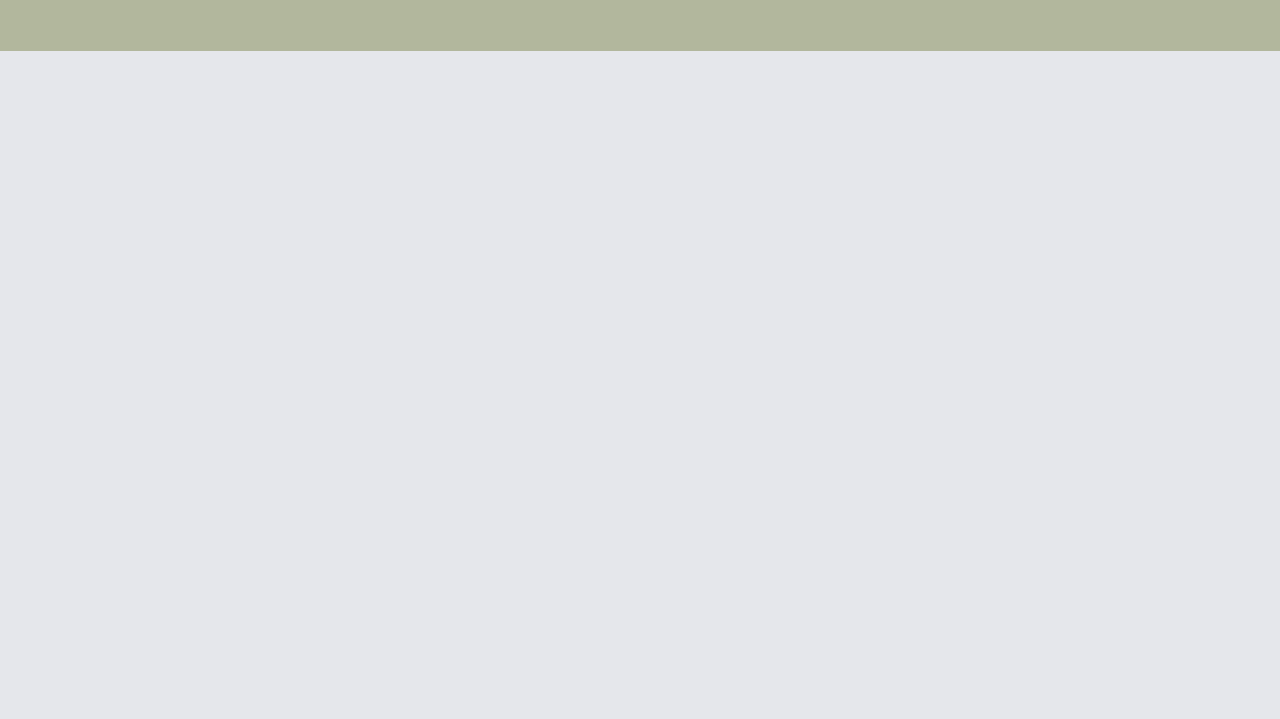
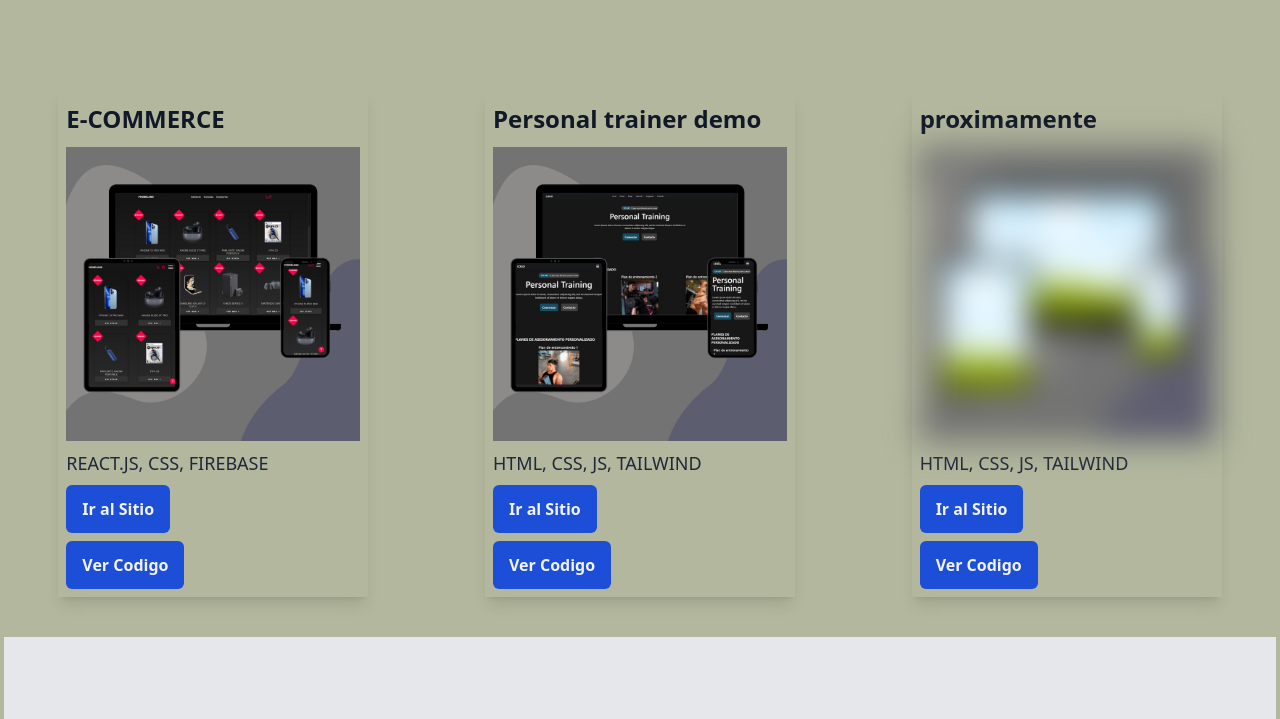
Before and after one commit to inakizarate25/PORTFOLIO, a website: page index.html in a window 1280 px wide. Shown: the part 2401-3120 px from the top of the page. Drawn offline with nearby package versions, Linux system fonts and the light colour scheme; a script that the page names is missing.

Commit message:
proyectos

```diff
--- a/index.html
+++ b/index.html
@@ -41,13 +41,13 @@
     class="flex flex-col justify-start items-start h-[90vh] md:h-[90vh] w-[90%] bg-[url('./img/marca_4.svg')] md:bg-[url('./img/marca_3.svg')] bg-no-repeat bg-center mb-4 "
     id="inicio"></section>
 
-  <div class="w-full h-52 bg-[aliceblue] flex justify-center items-center">
+  <div class="w-[99.3vw] h-52 bg-[aliceblue] flex justify-center items-center">
     <button data-aos="zoom-in" class="py-3 px-4 bg-blue-700 rounded-md text-2xl text-gray-100 hover:scale-105 hover:shadow-md">
       <a class="bi bi-file-earmark-arrow-down" download="CV-IÑAKI-ZARATE" href="./IÑAKI ZÁRATE.pdf">Descargar CV</a>
     </button>
   </div>
 
-  <section class="flex flex-col w-full md:w-full h-auto items-center justify-around py-6 bg-gray-950 " id="hab">
+  <section class="flex flex-col w-full md:w-[99.3vw] h-auto items-center justify-around py-6 bg-gray-950 " id="hab">
     <h2 class="text-3xl text-gray-100">HABILIDADES</h2>
     <div class="grid grid-cols-2 grid-rows-4 gap-10 md:gap-x-32 md:grid-cols-4 md:grid-rows-2 py-10">
       <img data-aos="fade-in" class="w-[100px]" src="img/html-5.webp" alt="html" />
@@ -117,8 +117,36 @@
       <p class="text-xl py-3">React.js - CoderHouse.</p>
     </div>
   </section>
+  <section id="proyectos" class="h-auto w-full py-10 flex flex-col md:flex-row justify-around items-center ">
+    <!-- ecommerce -->
+    <div class=" w-[310px] flex justify-center items-start flex-col shadow-lg gap-2 py-2 px-2">
+      <h3 class="text-2xl font-semibold text-gray-900 py-1">E-COMMERCE</h3>
+      <img src="./img/1.webp" alt="ecommerce" class="h-full">
+      <span class="text-lg font-medium text-gray-800">REACT.JS, CSS, FIREBASE</span>
+      <a class="py-3 px-4 font-2xl text-gray-100 font-semibold bg-blue-700 rounded-md hover:scale-95 transition-all cursor-pointer" href="https://proyecto-react-coder-phoneland-inakizarate25.vercel.app/">Ir al Sitio</a>
+      <a class="py-3 px-4 font-2xl text-gray-100 font-semibold bg-blue-700 rounded-md hover:scale-95 transition-all cursor-pointer" href="https://github.com/inakizarate25/Proyecto-react-coder">Ver Codigo</a>
+    </div>
 
-  <section class="calendly w-full py-10 bg-gray-200" >
+    <!-- profes -->
+    <div class=" w-[310px] flex justify-center items-start flex-col shadow-lg gap-2 py-2 px-2">
+      <h3 class="text-2xl font-semibold text-gray-900 py-1">Personal trainer demo</h3>
+      <img src="./img/2.webp" alt="profes" class="h-full">
+      <span class="text-lg font-medium text-gray-800">HTML, CSS, JS, TAILWIND</span>
+      <a class="py-3 px-4 font-2xl text-gray-100 font-semibold bg-blue-700 rounded-md hover:scale-95 transition-all cursor-pointer" href="https://plantilla-profes.vercel.app/">Ir al Sitio</a>
+      <a class="py-3 px-4 font-2xl text-gray-100 font-semibold bg-blue-700 rounded-md hover:scale-95 transition-all cursor-pointer" href="https://github.com/inakizarate25/plantilla-profes">Ver Codigo</a>
+    </div>
+
+    <!-- profes -->
+    <div class=" w-[310px] flex justify-center items-start flex-col shadow-lg gap-2 py-2 px-2">
+      <h3 class="text-2xl font-semibold text-gray-900 py-1">proximamente</h3>
+      <img src="./img/Soft Minimalist Download Multiple Devices Mockup.png" alt="profes" class="h-full blur-lg">
+      <span class="text-lg font-medium text-gray-800">HTML, CSS, JS, TAILWIND</span>
+      <a class="py-3 px-4 font-2xl text-gray-100 font-semibold bg-blue-700 rounded-md hover:scale-95 transition-all cursor-pointer" href="/">Ir al Sitio</a>
+      <a class="py-3 px-4 font-2xl text-gray-100 font-semibold bg-blue-700 rounded-md hover:scale-95 transition-all cursor-pointer" href="/">Ver Codigo</a>
+    </div>
+  </section>
+
+  <section class="calendly w-[99.3vw] py-10 bg-gray-200" >
     <!-- Principio del widget integrado de Calendly -->
     <div class="calendly-inline-widget" data-aos="zoom-in"  data-url="https://calendly.com/inakizarate25/30min?hide_gdpr_banner=1"
       style="min-width: 320px; height: 700px"></div>
@@ -127,7 +155,7 @@
   </section>
 
   <section
-    class="bg-gray-200 h-[800px] md:h-auto gap-4 w-full flex justify-around items-center flex-col md:flex-row py-10 "
+    class="bg-gray-200 h-[800px] md:h-auto gap-4 w-[99.3vw] flex justify-around items-center flex-col md:flex-row py-10 "
     id="contacto">
     <div class="h-full flex flex-col justify-around gap-6 items-center" data-aos="zoom-in">
       <h3 class="text-3xl font-bold text-gray-800">Contacto</h3>
```
Also changed, not shown: img/1.webp (added), img/2.webp (added), img/Soft Minimalist Download Multiple Devices Mockup.png (added), js/app.js (line endings or trailing spaces).
